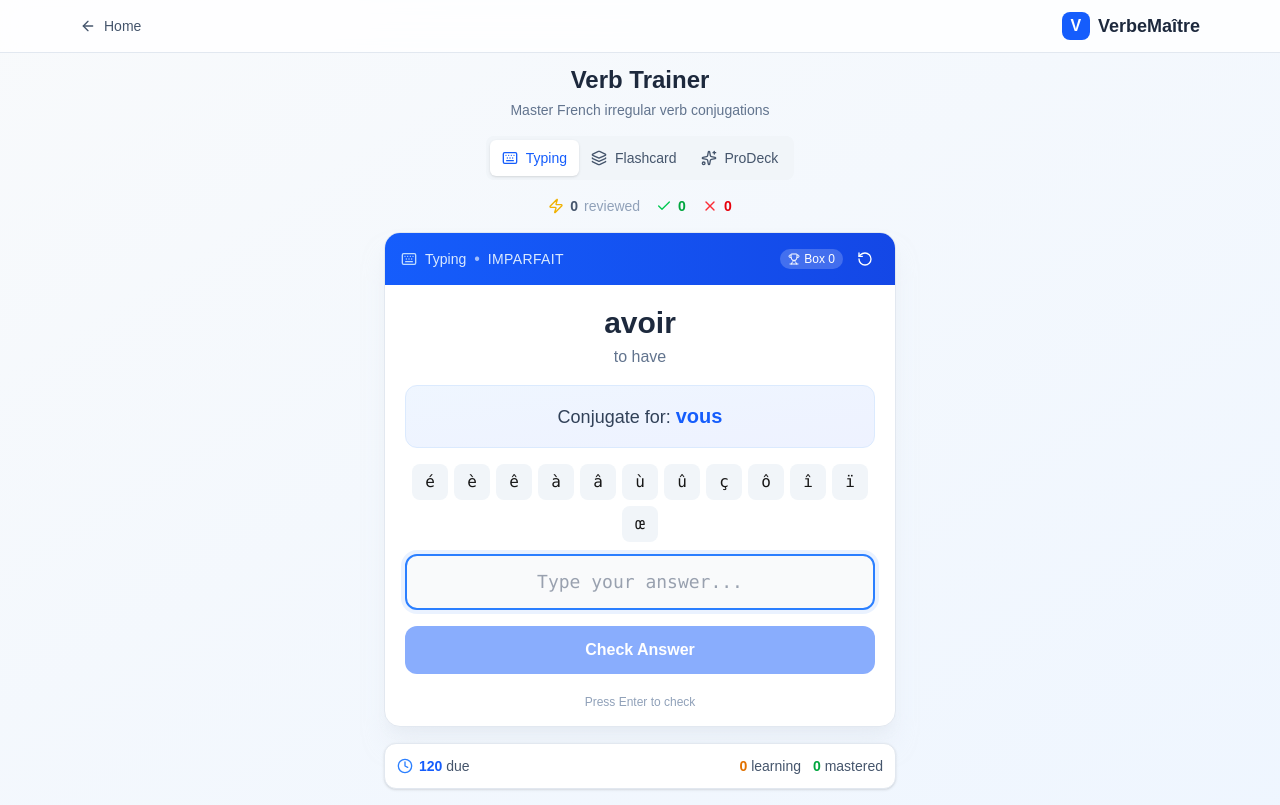
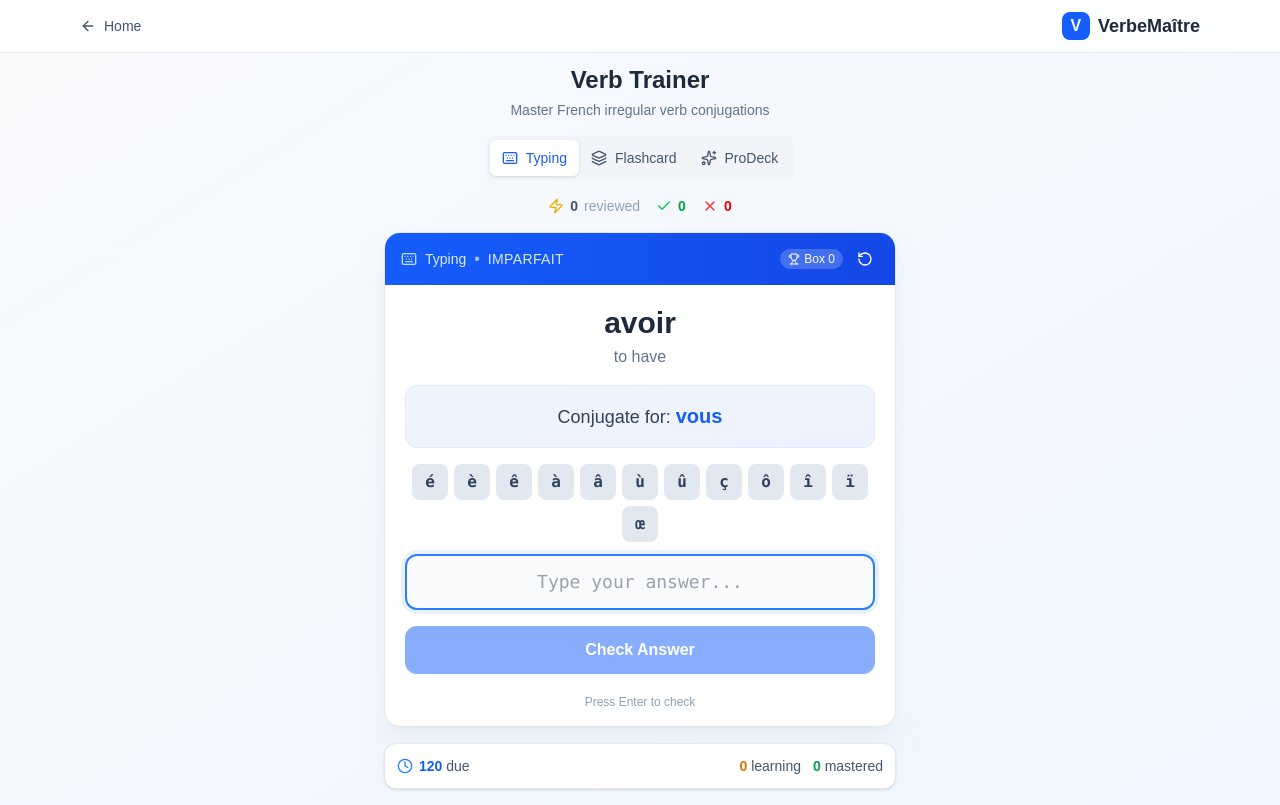
Before and after one commit to Fruchtii/french_learner, a Next.js app: page /learn in a window 1280 px wide. Built offline with nearby package versions, Linux system fonts and the light colour scheme.

Commit message:
Make accent buttons darker for better visibility
- Changed background from slate-100 to slate-200
- Added explicit text-slate-700 color
- Added font-semibold for better readability

https://claude.ai/code/session_01CankpaVUN8j3R7uDtq5PJ4

```diff
--- a/src/components/TypingCard.tsx
+++ b/src/components/TypingCard.tsx
@@ -180,7 +180,7 @@ export default function TypingCard({
               key={char}
               onClick={() => handleAccentClick(char)}
               disabled={quizState !== 'answering'}
-              className="w-9 h-9 bg-slate-100 hover:bg-slate-200 disabled:opacity-50 disabled:cursor-not-allowed rounded-lg font-mono text-base transition-colors focus:outline-none focus:ring-2 focus:ring-blue-500"
+              className="w-9 h-9 bg-slate-200 hover:bg-slate-300 text-slate-700 disabled:opacity-50 disabled:cursor-not-allowed rounded-lg font-mono text-base font-semibold transition-colors focus:outline-none focus:ring-2 focus:ring-blue-500"
             >
               {char}
             </button>
```
